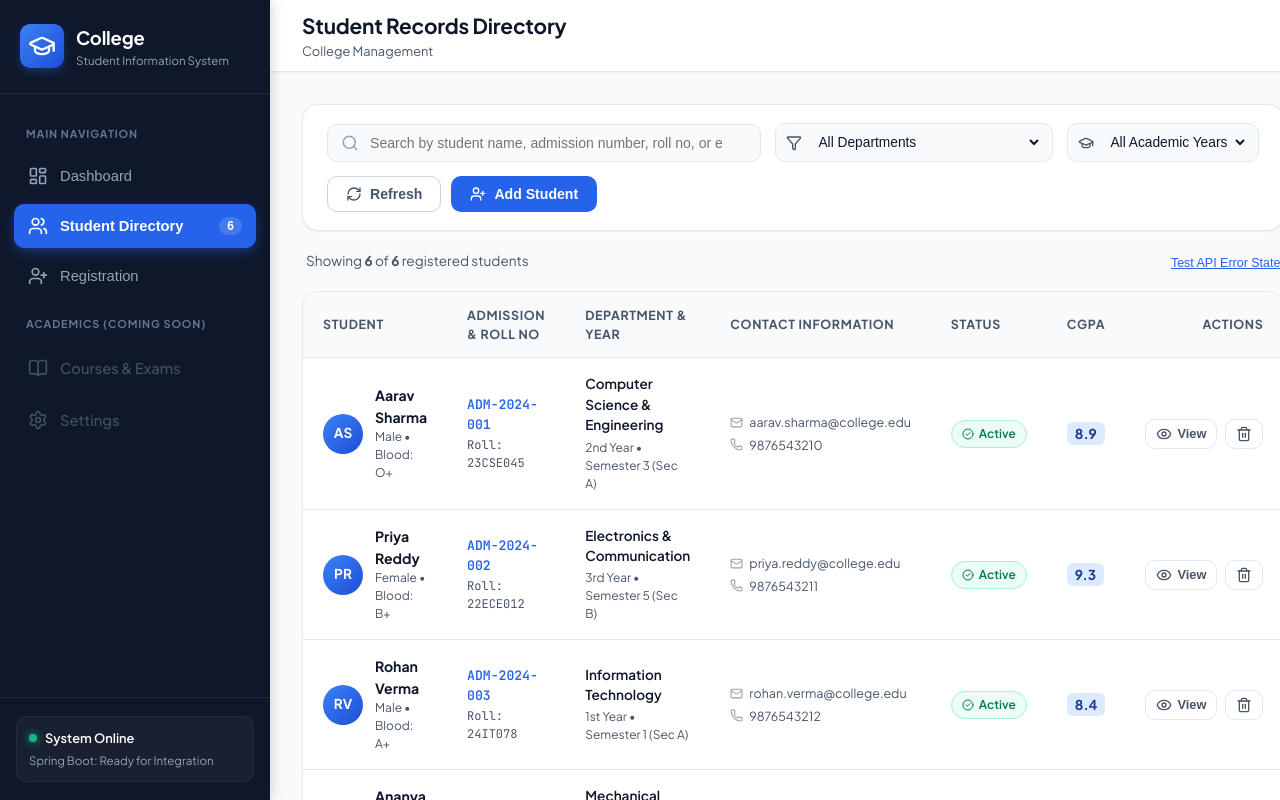
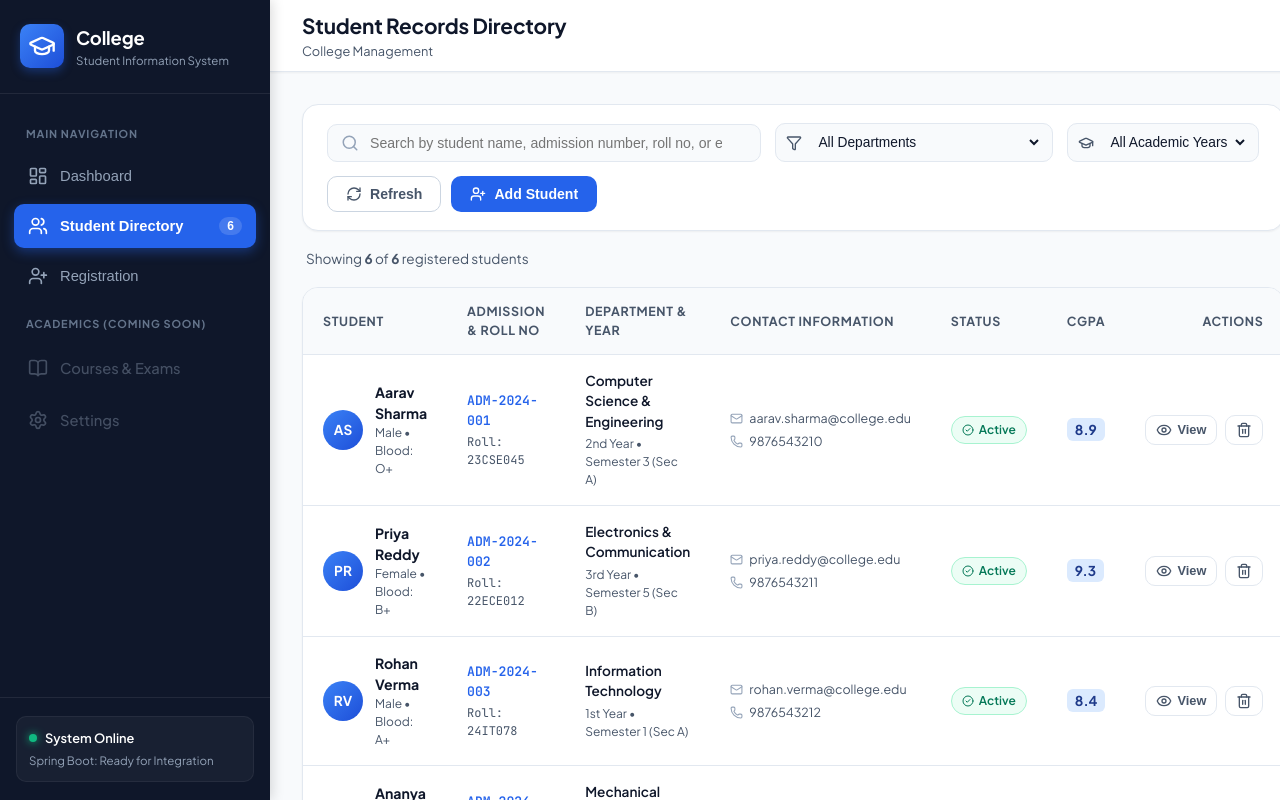
Before and after one commit to TunganaVinodKumar/student_frontend, a React (Vite) app: page / in a window 1280 px wide. Both pictures are taken after a click on the button "View All". Shown: the top 800 px of the page. Built offline with nearby package versions, Linux system fonts and the light colour scheme.

Commit message:
refactor: remove test API error state link from student list

```diff
--- a/src/components/StudentList.tsx
+++ b/src/components/StudentList.tsx
@@ -64,14 +64,6 @@ export const StudentList: React.FC<StudentListProps> = ({
     setTimeout(() => {
       setIsLoading(false);
     }, 600);
-  };
-
-  const handleSimulateError = () => {
-    setIsLoading(true);
-    setTimeout(() => {
-      setIsLoading(false);
-      setErrorMsg('Failed to sync student database. (Demonstrating API error display state)');
-    }, 400);
   };
 
   return (
@@ -167,11 +159,6 @@ export const StudentList: React.FC<StudentListProps> = ({
         <span className="results-count">
           Showing <strong>{filteredStudents.length}</strong> of <strong>{students.length}</strong> registered students
         </span>
-        <div className="demo-helper-links">
-          <button className="text-link-small" onClick={handleSimulateError}>
-            Test API Error State
-          </button>
-        </div>
       </div>
 
       {/* Loading Indicator (Day 2 requirement) */}
```
